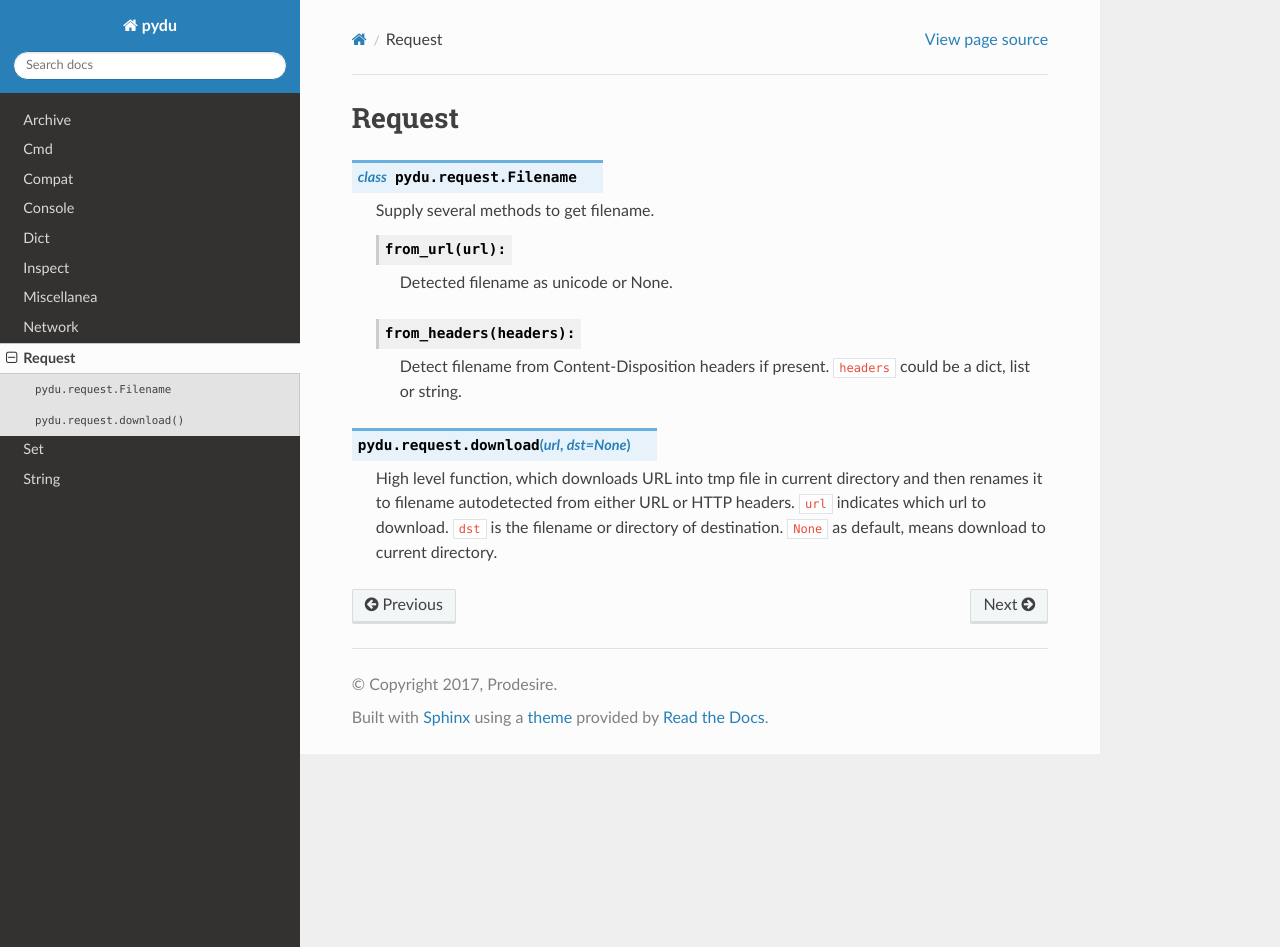
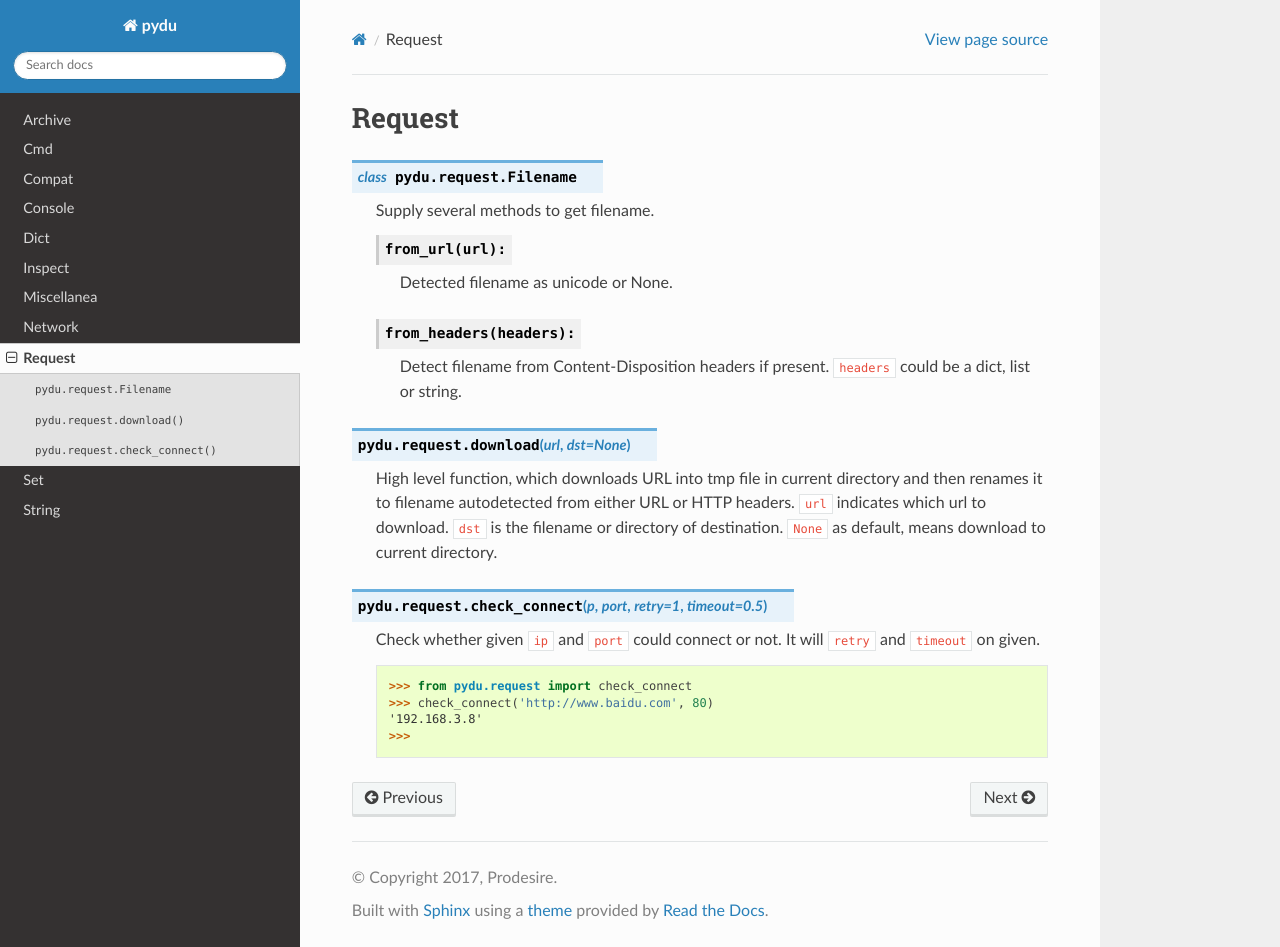
Before and after one commit to flaggo/pydu, a Sphinx documentation site: the page built from docs/request.rst, in a window 1280 px wide and 947 px high. Built offline with Sphinx 7.4.7 and the Read the Docs theme 2.0.0, drawn with Linux system fonts in a browser that asks for light colours.

Commit message:
add doc for request.check_connect

```diff
--- a/docs/request.rst
+++ b/docs/request.rst
@@ -3,23 +3,34 @@ Request
 
 .. py:class:: pydu.request.Filename
 
-  Supply several methods to get filename.
+    Supply several methods to get filename.
 
-  .. py:staticmethod:: from_url(url):
+    .. py:staticmethod:: from_url(url):
 
-    Detected filename as unicode or None.
+        Detected filename as unicode or None.
 
-  .. py:staticmethod:: from_headers(headers):
+    .. py:staticmethod:: from_headers(headers):
 
-    Detect filename from Content-Disposition headers if present.
-    ``headers`` could be a dict, list or string.
+        Detect filename from Content-Disposition headers if present.
+        ``headers`` could be a dict, list or string.
 
 
 .. py:function:: pydu.request.download(url, dst=None)
 
-  High level function, which downloads URL into tmp file in current
-  directory and then renames it to filename autodetected from either URL
-  or HTTP headers.
-  ``url`` indicates which url to download.
-  ``dst`` is the filename or directory of destination. ``None`` as default, means
-  download to current directory.
+    High level function, which downloads URL into tmp file in current
+    directory and then renames it to filename autodetected from either URL
+    or HTTP headers.
+    ``url`` indicates which url to download.
+    ``dst`` is the filename or directory of destination. ``None`` as default, means
+    download to current directory.
+
+
+.. py:function:: pydu.request.check_connect(p, port, retry=1, timeout=0.5)
+
+    Check whether given ``ip`` and ``port`` could connect or not.
+    It will ``retry`` and ``timeout`` on given.
+
+    >>> from pydu.request import check_connect
+    >>> check_connect('http://www.baidu.com', 80)
+    '192.168.3.8'
+    >>>
```
Also changed, not shown: 1 other file.
